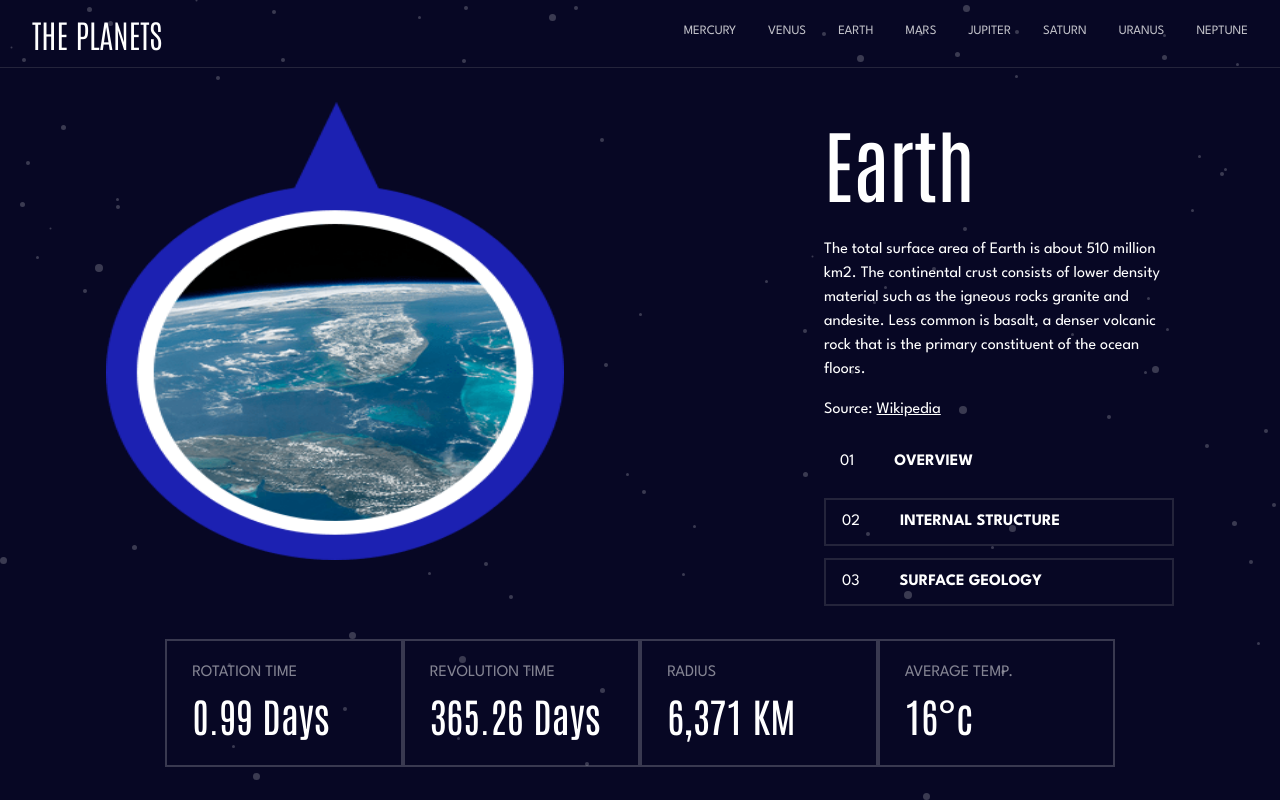
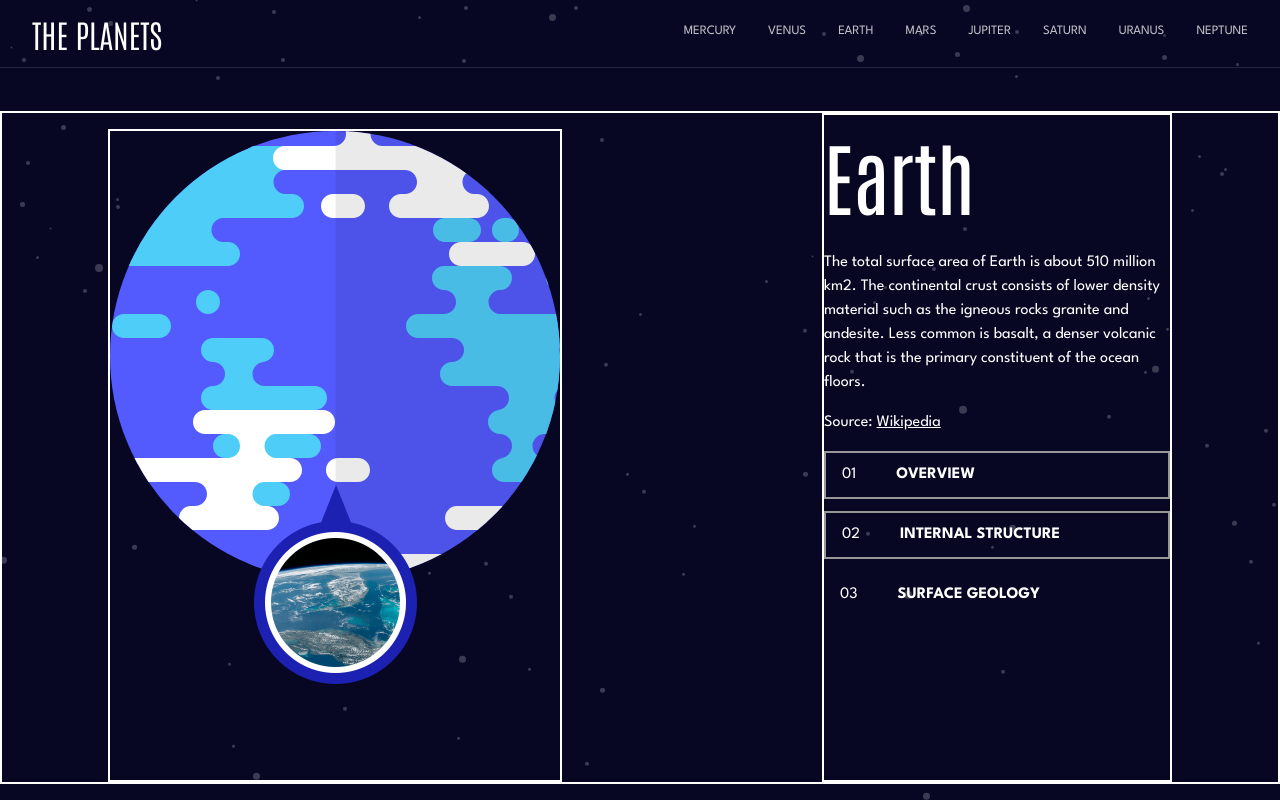
Before and after one commit to Sye-5pace/Planets-fact-site, a React (Vite) app: page /planet/Earth in a window 1280 px wide. Both pictures are taken after a click on the element "03 SURFACE GEOLOGY". Shown: the top 800 px of the page. Built offline with nearby package versions, Linux system fonts and the light colour scheme.

Commit message:
Defects fixed for PlanetFact component

```diff
--- a/src/App.tsx
+++ b/src/App.tsx
@@ -11,7 +11,7 @@ const App: React.FC = () => {
 
   return (
     <Router>
-      <div className='flex flex-col w-full min-h-screen p-0 m-0 gap-y-[2.1rem] border-box bg-[url("../public/assets/background-stars.svg")] bg-blackpearl pb-6'>
+      <div className='flex flex-col w-full min-h-screen p-0 m-0 gap-y-[2.7rem] border-box bg-[url("../public/assets/background-stars.svg")] bg-blackpearl'>
           <PlanetsRoute data={data}/>
         <Routes>
           <Route path='/planet/:planetName' element={<PlanetFact data={data}/>}/>
--- a/src/Components/PlanetFact.tsx
+++ b/src/Components/PlanetFact.tsx
@@ -1,18 +1,25 @@
 import React,{useState} from 'react'
-import { PlanetsProps } from '../Interface';
 import { useParams } from 'react-router-dom'
+import type { PlanetsProps } from '../Interface';
 import PlanetMetadata from './PlanetMetadata';
 
 const PlanetFact:React.FC<PlanetsProps> = ({data}) => {
     const { planetName } = useParams();
-    const [ selectedTab, setSelectedTab ] = useState('overview');
+    const [ selectedTab, setSelectedTab ] = useState<string>('overview');
 
     const selectedPlanet = data.find((planet) => planet.name === planetName);
-    // console.log("", selectedPlanet);
+
+    const GeologyImage: React.FC =()=>{
+        return (
+            <div className='flex flex-col mt-[1rem]'>
+                <img src={selectedPlanet?.images.planet} alt="Planet" />
+                <img  className='relative bottom-[6rem] w-[10.1875rem] self-center' src={selectedPlanet?.images.geology} alt="geology"/>
+            </div>
+        )
+    }
 
     let content;
     let imgSource;
-    // let wikipediaSource;
     if (selectedTab === 'overview') {
         content = selectedPlanet?.overview.content;
         imgSource = selectedPlanet?.images.planet
@@ -21,26 +28,25 @@ const PlanetFact:React.FC<PlanetsProps> = ({data}) => {
         imgSource = selectedPlanet?.images.internal
     }else if(selectedTab === 'geology'){
         content = selectedPlanet?.geology.content;
-        imgSource = selectedPlanet?.images.geology
     }
 
     return(
-        <>
-            <div className='flex flex-row justify-center gap-[16.25rem] text-white'>
-                <img src={imgSource} alt="planet"  className='w-[28.625rem] h-[28.625rem]'/>
+        <div className='flex flex-col gap-y-[4rem] children:border-2'>
+            <div className='flex flex-row justify-center gap-[16.25rem] text-white children:border-2'>
+                {selectedTab === 'geology' ? <GeologyImage/> : <img src={imgSource} alt="planet"  className='w-[28.625rem] h-[28.625rem] my-[2rem]'/> }
                 <div className='font-spartan w-[21.875rem] flex flex-col gap-y-4'>
                     <h1 className='text-[5rem] font-antonio'>{selectedPlanet?.name}</h1>
                     <p>{content}</p>
                     <p>Source: <a href={selectedPlanet?.overview.source} className='underline'>Wikipedia</a> </p>
                     <div className='flex flex-col children:py-1 gap-y-3 children:px-4 children:cursor-pointer children:h-[3rem] '>
-                        <div onClick={() => setSelectedTab('overview')} className={`flex flex-row items-center gap-10 bg-${selectedPlanet?.color}`}><p>01</p><h3 className='font-bold'>OVERVIEW</h3></div>
-                        <div onClick={() => setSelectedTab('structure')} className='flex flex-row items-center gap-10 border-2 border-dustygray border-opacity-20 hover:bg-alto'><p>02</p><h3 className='font-bold'>INTERNAL STRUCTURE</h3></div>
-                        <div onClick={() => setSelectedTab('geology')} className='flex flex-row items-center gap-10 border-2 border-dustygray border-opacity-20 hover:bg-alto'><p>03</p><h3 className='font-bold'>SURFACE GEOLOGY</h3></div>
+                        <div onClick={() => setSelectedTab('overview')} className={`flex flex-row items-center gap-10 ${selectedTab === 'overview' ? `bg-${selectedPlanet?.color}` : 'bg-none border-dustygray border-2 hover:bg-alto'}`}><p>01</p><h3 className='font-bold'>OVERVIEW</h3></div>
+                        <div onClick={() => setSelectedTab('structure')} className={`flex flex-row items-center gap-10 ${selectedTab === 'structure' ? `bg-${selectedPlanet?.color}` : 'bg-none border-dustygray border-2 hover:bg-alto hover:border-none'}`}><p>02</p><h3 className='font-bold'>INTERNAL STRUCTURE</h3></div>
+                        <div onClick={() => setSelectedTab('geology')} className={`flex flex-row items-center gap-10 ${selectedTab === 'geology' ? `bg-${selectedPlanet?.color}` : 'bg-none border-dustygray border-2 hover:bg-alto hover:border-none'}`}><p>03</p><h3 className='font-bold'>SURFACE GEOLOGY</h3></div>
                     </div>
                 </div>
             </div>
             <PlanetMetadata selectedPlanet={selectedPlanet}/>
-        </>
+        </div>
     );
 }
 
--- a/src/Components/PlanetMetadata.tsx
+++ b/src/Components/PlanetMetadata.tsx
@@ -1,25 +1,26 @@
 import React from 'react'
-import { PlanetData } from '../Interface';
+import type { PlanetMetadataProps } from '../Interface';
 
-const PlanetMetadata: React.FC<PlanetData> = ({ selectedPlanet }) => {
+
+const PlanetMetadata: React.FC<PlanetMetadataProps> = ({ selectedPlanet}) => {
 
     return (
         <div className='flex flex-row  justify-between children:border-2 children:border-white px-[10.3125rem] children:h-[8rem] children:w-[15.9375rem] font-spartan text-white children:flex children:flex-col children:border-opacity-20'>
             <div className='flex flex-col px-[1.575rem] justify-center'>
                 <p className='opacity-50 '>ROTATION TIME</p>
-                <h1 className='text-[2.5rem] font-antonio'>{selectedPlanet.rotation}</h1>
+                <h1 className='text-[2.5rem] font-antonio'>{selectedPlanet?.rotation}</h1>
             </div>
             <div className='flex flex-col px-[1.575rem] justify-center'>
                 <p className='opacity-50'>REVOLUTION TIME</p>
-                <h1 className='text-[2.5rem] font-antonio'>{selectedPlanet.revolution}</h1>
+                <h1 className='text-[2.5rem] font-antonio'>{selectedPlanet?.revolution}</h1>
             </div>
             <div className='flex flex-col px-[1.575rem] justify-center'>
                 <p className='opacity-50'>RADIUS</p>
-                <h1 className='text-[2.5rem] font-antonio'>{selectedPlanet.radius}</h1>
+                <h1 className='text-[2.5rem] font-antonio'>{selectedPlanet?.radius}</h1>
             </div>
             <div className='flex flex-col px-[1.575rem] justify-center'>
                 <p className='opacity-50'>AVERAGE TEMP.</p>
-                <h1 className='text-[2.5rem] font-antonio'>{selectedPlanet.temperature}</h1>
+                <h1 className='text-[2.5rem] font-antonio'>{selectedPlanet?.temperature}</h1>
             </div>
         </div>
     );
```
Also changed, not shown: src/Interface.ts (+7 -1 lines).
